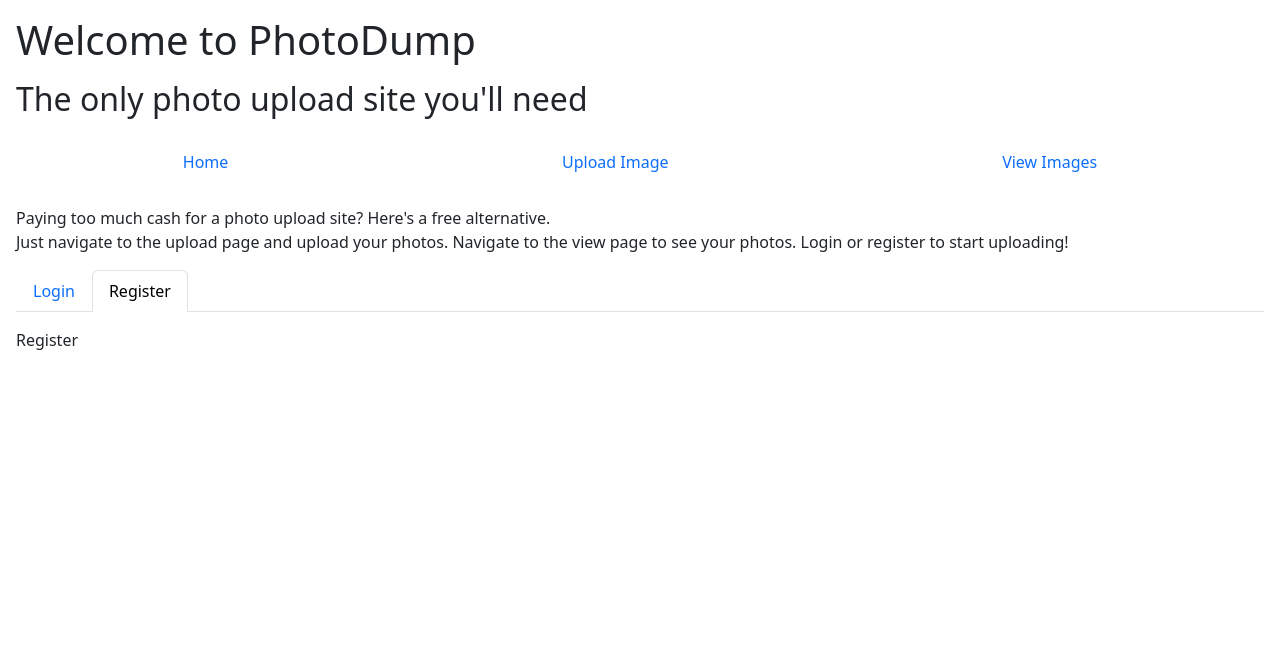
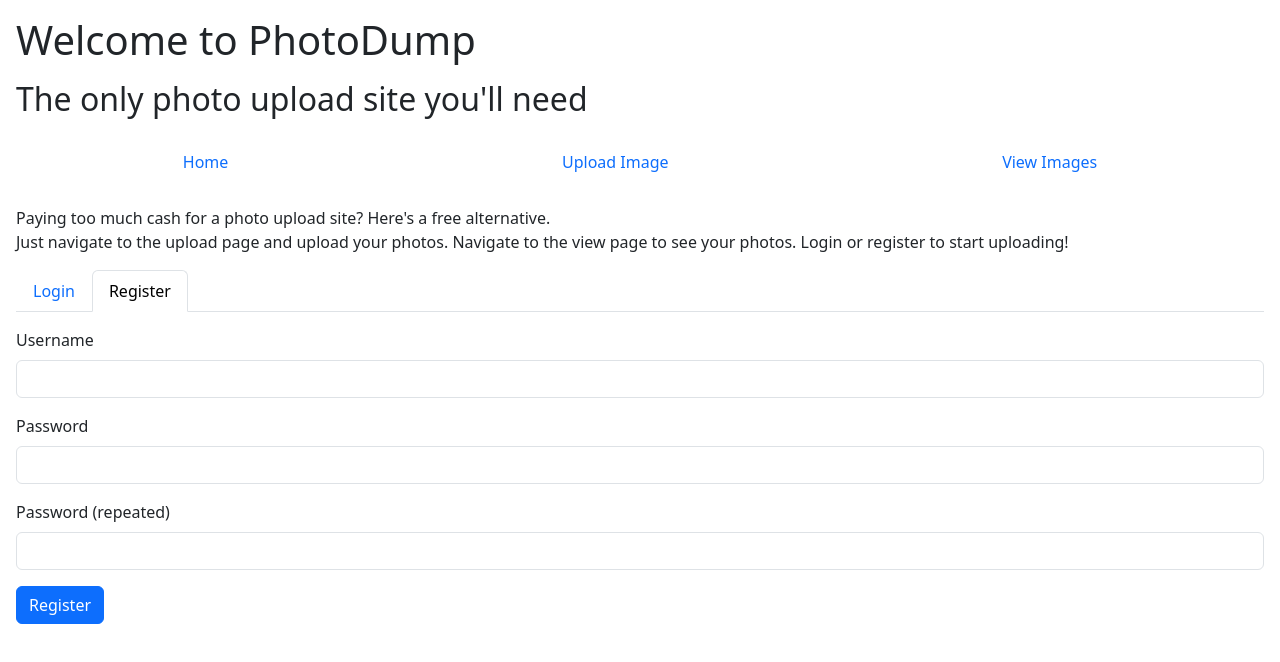
Before and after one commit to dmcet/photo-dump-frontend, a React (Vite) app: page /register in a window 1280 px wide. Shown: the top 662 px of the page. Built offline with nearby package versions, Linux system fonts and the light colour scheme.

Commit message:
The form is kinda ready to be integrated to the new API

```diff
--- a/src/pages/RegisterForm.tsx
+++ b/src/pages/RegisterForm.tsx
@@ -1,3 +1,74 @@
+import {useState} from "react";
+import * as React from "react";
+
+interface RegisterData {
+    username: string;
+    password: string;
+    passwordRepeated: string;
+}
+
 export default function RegisterForm() {
-    return <div className="m-3">Register</div>
+    const [registerData, setRegisterData] = useState<RegisterData>(
+        {
+            username: '',
+            password: '',
+            passwordRepeated: ''
+        }
+    );
+
+    const handleChange = (e: React.ChangeEvent<HTMLInputElement>) => {
+        const {name, value} = e.target;
+        setRegisterData(
+            {
+                ...registerData,
+                [name]: value
+            }
+        );
+    };
+
+    const handleSubmit = (e: FormEvent<HTMLFormElement>) => {
+        e.preventDefault();
+        // Handle form submission
+        console.log('Form submitted:', registerData);
+    };
+
+    return (
+        <form onSubmit={handleSubmit} className="m-3">
+            <div className="mb-3">
+                <label htmlFor="username" className="form-label">Username</label>
+                <input
+                    type="text"
+                    className="form-control"
+                    id="username"
+                    name="username"
+                    value={registerData.username}
+                    onChange={handleChange}
+                />
+            </div>
+            <div className="mb-3">
+                <label htmlFor="password" className="form-label">Password</label>
+                <input
+                    type="password"
+                    className="form-control"
+                    id="password"
+                    name="password"
+                    value={registerData.password}
+                    onChange={handleChange}
+                />
+            </div>
+
+            <div className="mb-3">
+                <label htmlFor="passwordRepeated" className="form-label">Password (repeated)</label>
+                <input
+                    type="password"
+                    className="form-control"
+                    id="passwordRepeated"
+                    name="passwordRepeated"
+                    value={registerData.passwordRepeated}
+                    onChange={handleChange}
+                />
+            </div>
+            <button type="submit" className="btn btn-primary">Register</button>
+        </form>
+    )
 }
```
